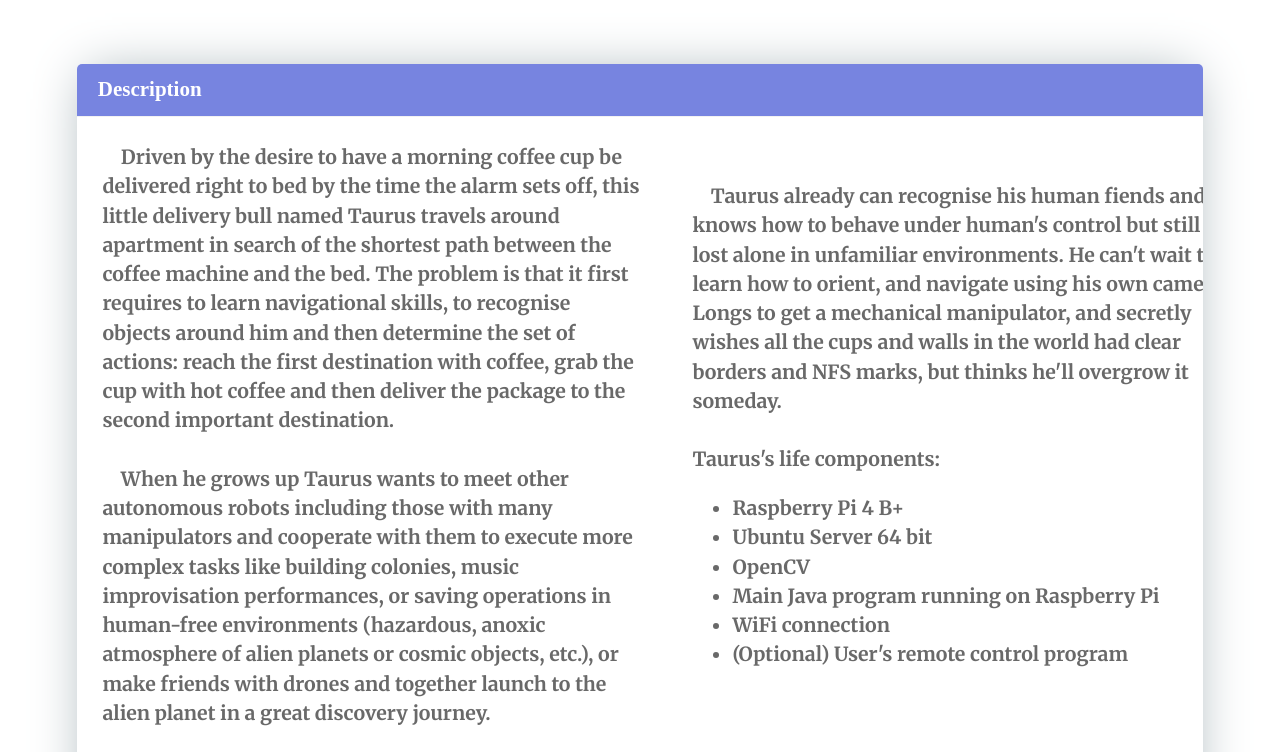
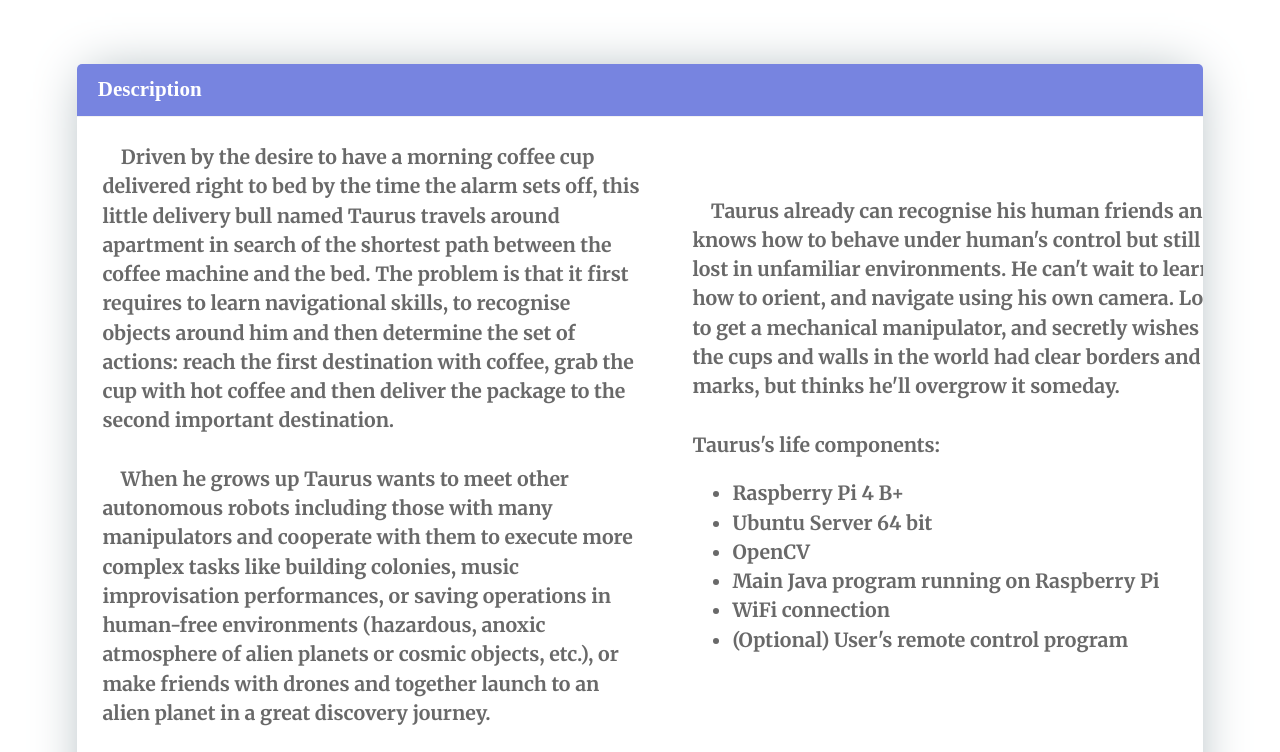
Before and after one commit to nucleusfox/nucleusfox.github.io, a plain HTML site: page taurus_showroom.html in a window 1280 px wide. Shown: the top 752 px of the page. Drawn offline with nearby package versions, Linux system fonts and the light colour scheme.

Commit message:
Syntax correction

```diff
--- a/taurus_showroom.html
+++ b/taurus_showroom.html
@@ -31,7 +31,7 @@
 
                         <div class="row">
                             <div class="cell" style="padding:2vw;text-align: left; width: 50%">
-                                <p4>&nbsp; &nbsp; Driven by the desire to have a morning coffee cup be delivered right to bed by the time the alarm sets off,
+                                <p4>&nbsp; &nbsp; Driven by the desire to have a morning coffee cup delivered right to bed by the time the alarm sets off,
                                     this little delivery bull named Taurus travels around apartment in search of the shortest
                                     path between the coffee machine and the bed. The problem is that it first requires to learn
                                     navigational skills, to recognise objects around him and then determine the set of actions:
@@ -42,13 +42,13 @@
                                     &nbsp; &nbsp; When he grows up Taurus wants to meet other autonomous robots including those with many manipulators
                                     and cooperate with them to execute more complex tasks like building colonies, music improvisation performances,
                                     or saving operations in human-free environments (hazardous, anoxic atmosphere of alien planets or cosmic objects, etc.),
-                                    or make friends with drones and together launch to the alien planet in a great discovery journey.
+                                    or make friends with drones and together launch to an alien planet in a great discovery journey.
                                 </p4>
                             </div>
                             <div class="cell" style="text-align: left; vertical-align: middle;padding:2vw;">
                                 <p4>
-                                    &nbsp; &nbsp; Taurus already can recognise his human fiends and knows how to behave under human's control
-                                    but still gets lost alone in unfamiliar environments. He can't wait to learn how to orient, and navigate
+                                    &nbsp; &nbsp; Taurus already can recognise his human friends and knows how to behave under human's control
+                                    but still gets lost in unfamiliar environments. He can't wait to learn how to orient, and navigate
                                     using his own camera. Longs to get a mechanical manipulator, and secretly wishes all the cups and walls
                                     in the world had clear borders and NFS marks, but thinks he'll overgrow it someday.
                                     <br/><br/>
```
